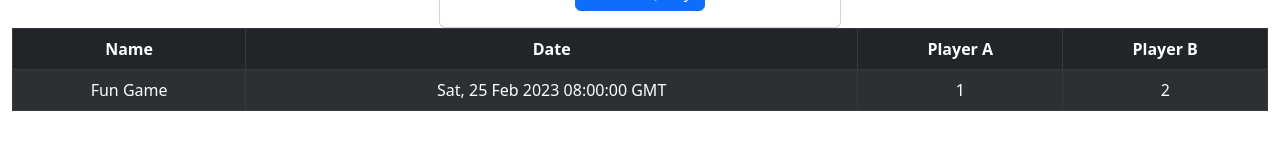
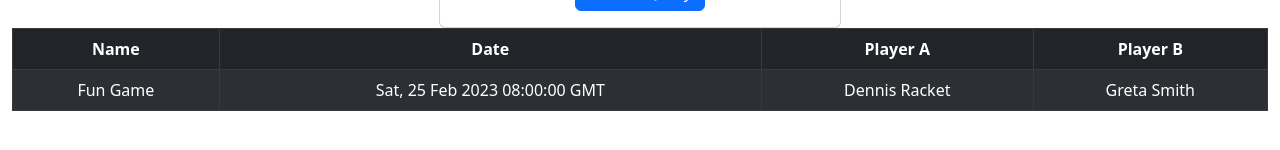
Before and after one commit to diarreola/frontend-tennis-score-keeping, a React (Create React App) app: page / in a window 1280 px wide. Shown: the part 372-522 px from the top of the page. Built offline with nearby package versions, Linux system fonts and the light colour scheme.

Commit message:
Create callback function to add player name

```diff
--- a/src/App.js
+++ b/src/App.js
@@ -43,9 +43,21 @@ function App() {
     setMatches(newMatches);
   };
 
+  const getPlayerNameFromId = (playerId) => {
+    let playerName = '';
+    for (const player of players) {
+      if (player.id === playerId) {
+        playerName = player.first_name + ' ' + player.last_name
+        console.log('player name', playerName)
+        return playerName
+      }
+    }
+  };
+
   return (
     <div className="App">
       <Dashboard
+      getPlayerNameFromId={getPlayerNameFromId}
       addPlayersCallBack={addPlayers}
       addMatchCallBack={addMatch}
       matches={matches}
--- a/src/pages/Dashboard/Dashboard.js
+++ b/src/pages/Dashboard/Dashboard.js
@@ -6,7 +6,7 @@ import Container from 'react-bootstrap/Container';
 import Row from 'react-bootstrap/Row';
 import Col from 'react-bootstrap/Col';
 
-function Dashboard({matches, players, addPlayersCallBack, addMatchCallBack}) {
+function Dashboard({matches, players, addPlayersCallBack, addMatchCallBack, getPlayerNameFromId}) {
   return (
     <div className="Dashboard">
       <Container fluid>
@@ -16,7 +16,7 @@ function Dashboard({matches, players, addPlayersCallBack, addMatchCallBack}) {
           <Col sm><PlayerList players={players}/></Col>
         </Row>
         <Row>
-          <Col sm><PastMatchesTable matches={matches}/></Col>
+          <Col sm><PastMatchesTable getPlayerNameFromId={getPlayerNameFromId} matches={matches}/></Col>
         </Row>
       </Container>
     </div>
--- a/src/pages/Dashboard/PastMatchesTable.js
+++ b/src/pages/Dashboard/PastMatchesTable.js
@@ -10,8 +10,8 @@ function PastMatchesTable(props) {
               id={match.id}
               matchDate={match.match_date}
               matchName={match.match_name}
-              matchPlayerA={match.player_a}
-              matchPlayerB={match.player_b}
+              matchPlayerA={props.getPlayerNameFromId(match.player_a)}
+              matchPlayerB={props.getPlayerNameFromId(match.player_b)}
             />
         </tr>
       );
```
